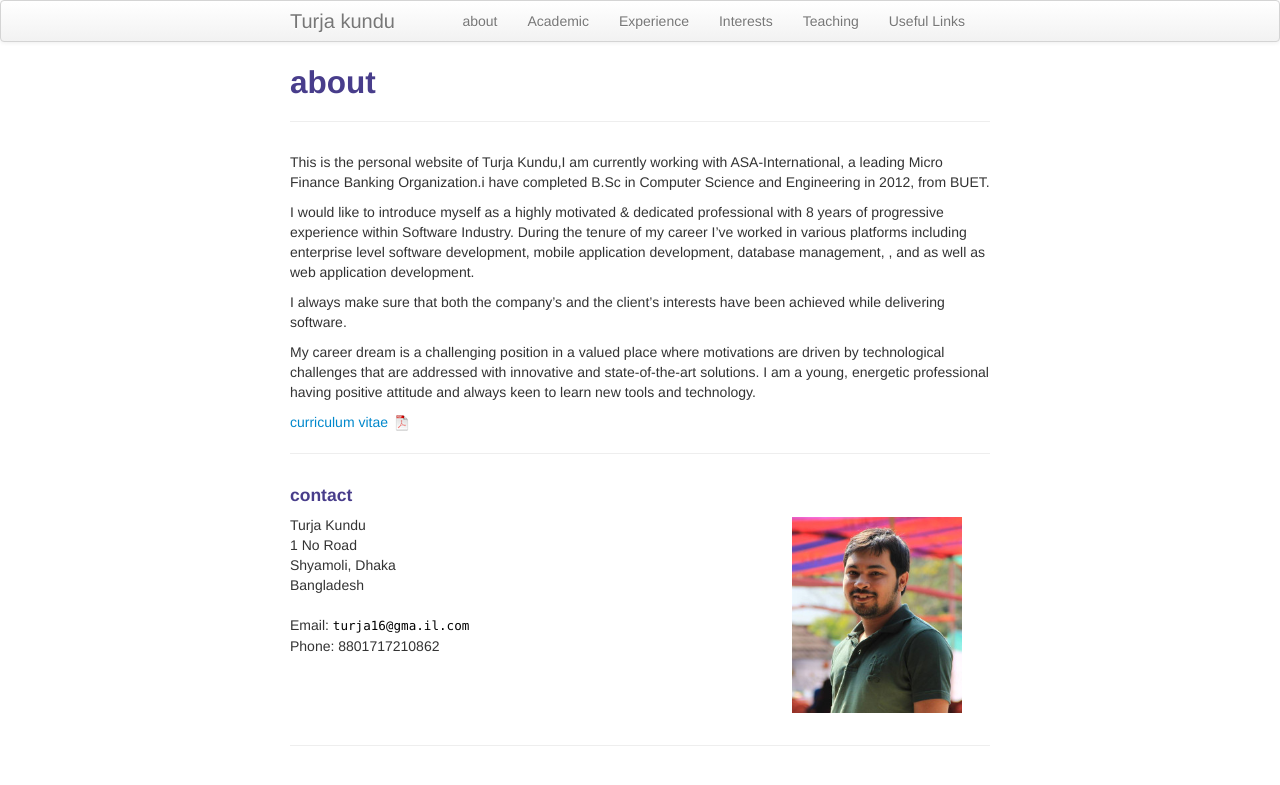
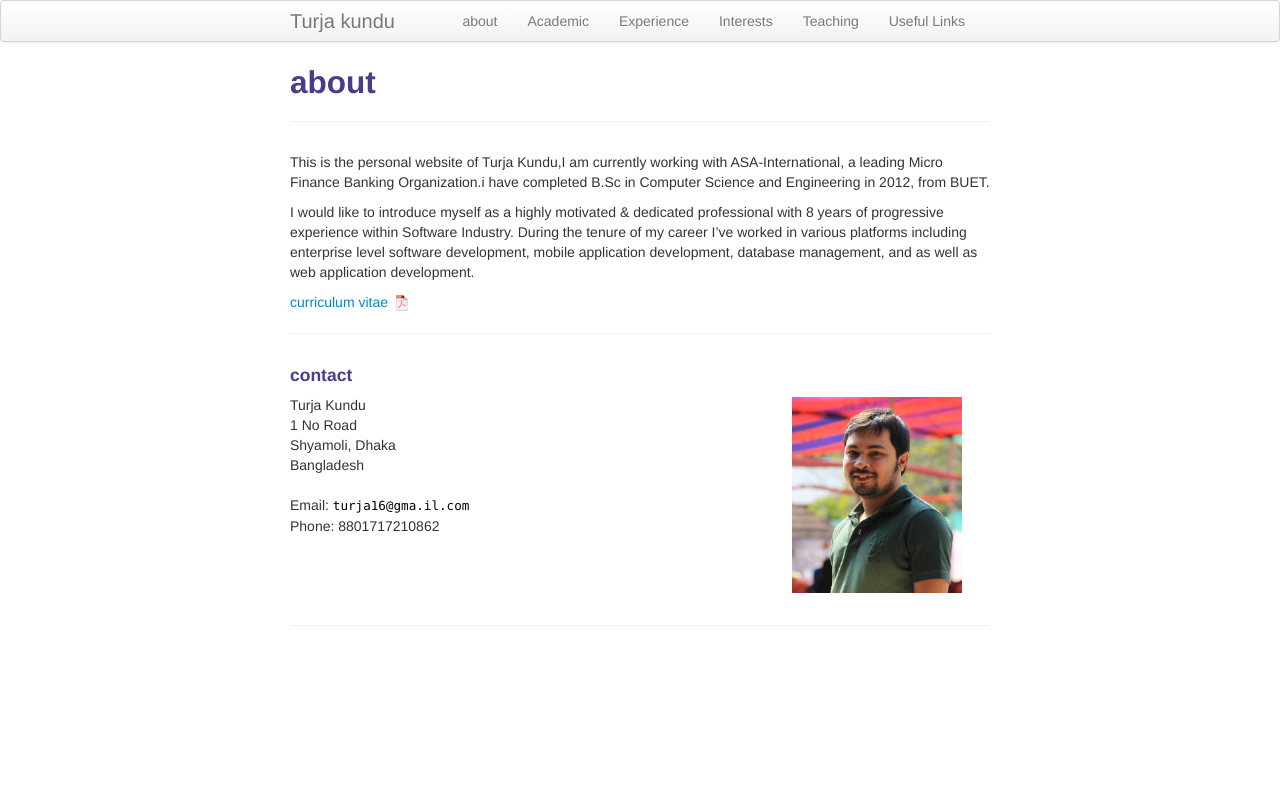
Before and after one commit to turjakundu/turjakundu.github.io, a Jekyll site: the page built from pages/about.md, in a window 1280 px wide. Shown: the top 785 px of the page. Built offline with Jekyll 4.4.1, drawn with Linux system fonts in a browser that asks for light colours.

Commit message:
Update about.md

```diff
--- a/pages/about.md
+++ b/pages/about.md
@@ -8,12 +8,7 @@ This is the personal website of Turja Kundu,I am currently working with ASA-Inte
 
 
 I would like to introduce myself as a highly motivated & dedicated professional with 8 years of progressive experience within Software Industry. During the tenure of my career I’ve worked in
-various platforms including enterprise level software development, mobile application development, database management, , and as well as web application development.
-
-I always make sure that both the company’s and the client’s interests have been achieved while delivering software.
-
-My career dream is a challenging position in a valued place where motivations are driven by technological challenges that are addressed with innovative and state-of-the-art solutions.
-I am a young, energetic professional having positive attitude and always keen to learn new tools and technology.
+various platforms including enterprise level software development, mobile application development, database management, and as well as web application development.
 
 
 
```
